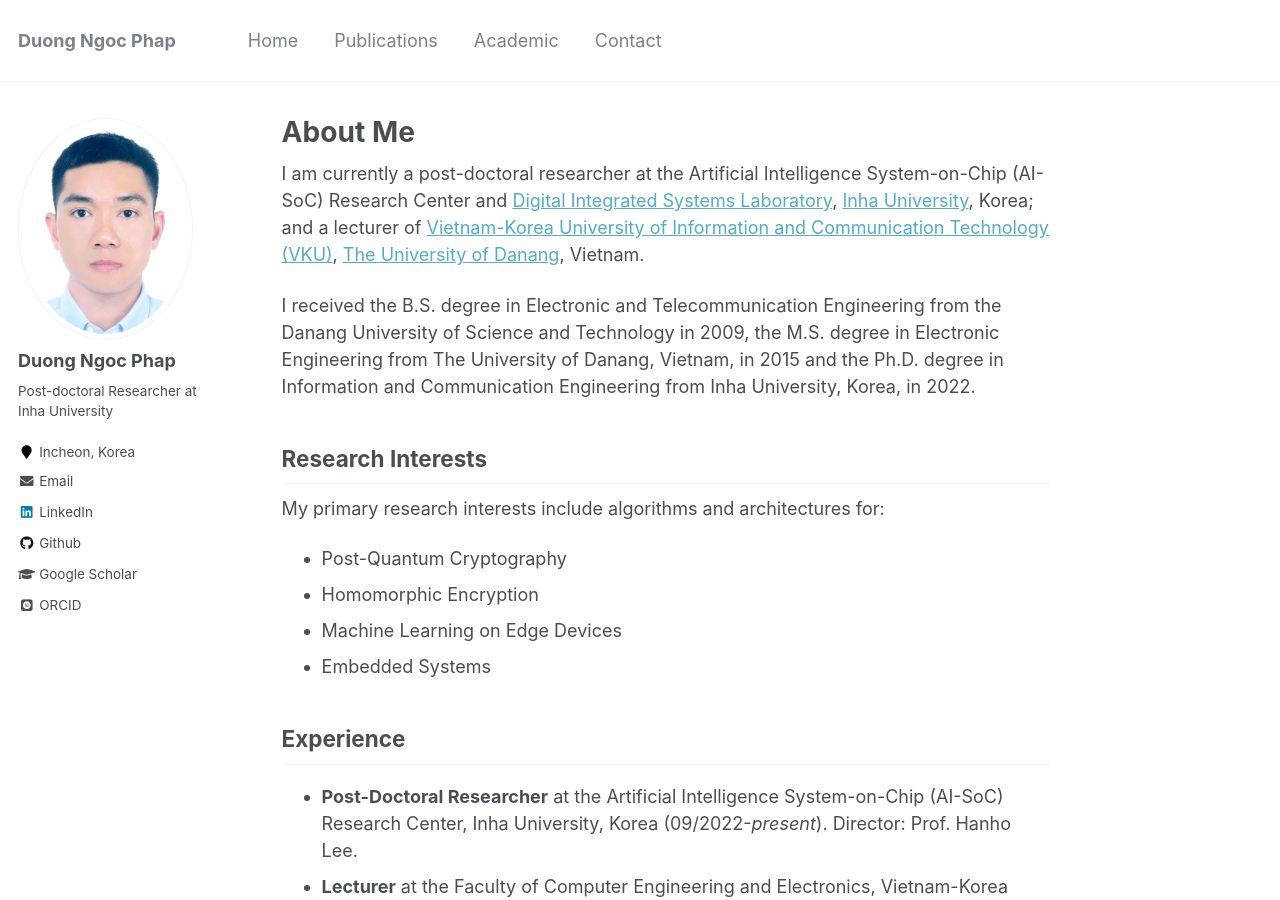
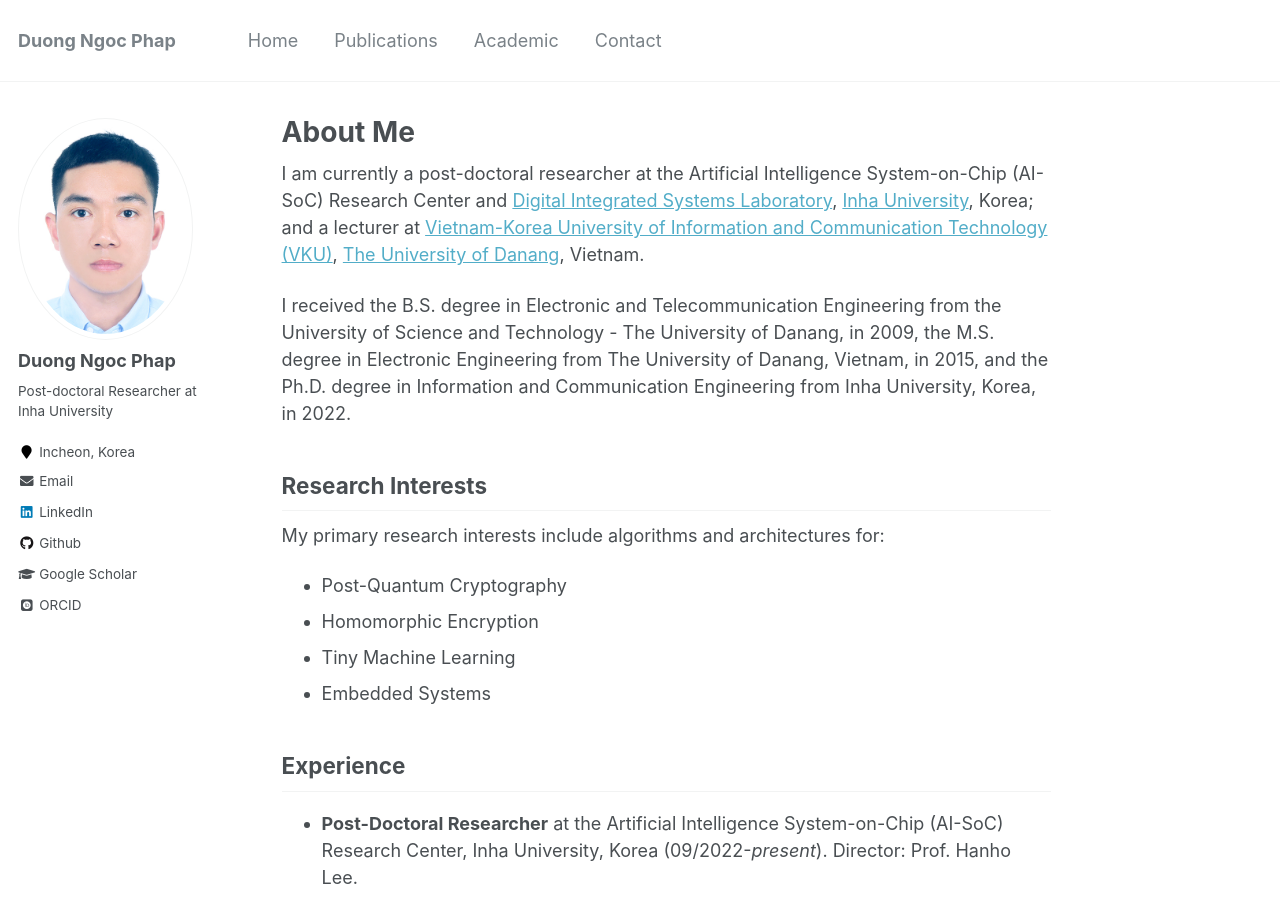
Before and after one commit to phapdn/phapdn.github.io, a Jekyll site: the page built from _pages/about.md, in a window 1280 px wide and 900 px high. Built offline with Jekyll 4.4.1, drawn with Linux system fonts in a browser that asks for light colours; some web fonts are replaced.

Commit message:
Update about.md

```diff
--- a/_pages/about.md
+++ b/_pages/about.md
@@ -7,9 +7,9 @@ redirect_from:
   - /about/
   - /about.html
 ---
-I am currently a post-doctoral researcher at the Artificial Intelligence System-on-Chip (AI-SoC) Research Center and [Digital Integrated Systems Laboratory](https://sites.google.com/view/inhasoc), [Inha University](https://eng.inha.ac.kr/eng/index.do), Korea; and a lecturer of [Vietnam-Korea University of Information and Communication Technology (VKU)](https://vku.udn.vn/), [The University of Danang](https://www.udn.vn/english), Vietnam.
+I am currently a post-doctoral researcher at the Artificial Intelligence System-on-Chip (AI-SoC) Research Center and [Digital Integrated Systems Laboratory](https://sites.google.com/view/inhasoc), [Inha University](https://eng.inha.ac.kr/eng/index.do), Korea; and a lecturer at [Vietnam-Korea University of Information and Communication Technology (VKU)](https://vku.udn.vn/), [The University of Danang](https://www.udn.vn/english), Vietnam.
 
-I received the B.S. degree in Electronic and Telecommunication Engineering from the Danang University of Science and Technology in 2009, the M.S. degree in Electronic Engineering from The University of Danang, Vietnam, in 2015 and the Ph.D. degree in Information and Communication Engineering from Inha University, Korea, in 2022.
+I received the B.S. degree in Electronic and Telecommunication Engineering from the University of Science and Technology - The University of Danang, in 2009, the M.S. degree in Electronic Engineering from The University of Danang, Vietnam, in 2015, and the Ph.D. degree in Information and Communication Engineering from Inha University, Korea, in 2022.
 <!--
 My primary research interests include algorithms and architectures for post-quantum cryptography and homomorphic encryption, including cryptographic hardware design, hardware accelerators, and FPGAs. Moreover, I am interesting in the implementation of machine learning algorithms on edge devices and embedded systems.
 -->
@@ -19,7 +19,7 @@ My primary research interests include algorithms and architectures for:
 
 * Post-Quantum Cryptography
 * Homomorphic Encryption
-* Machine Learning on Edge Devices
+* Tiny Machine Learning
 * Embedded Systems
 
 ## Experience
```
